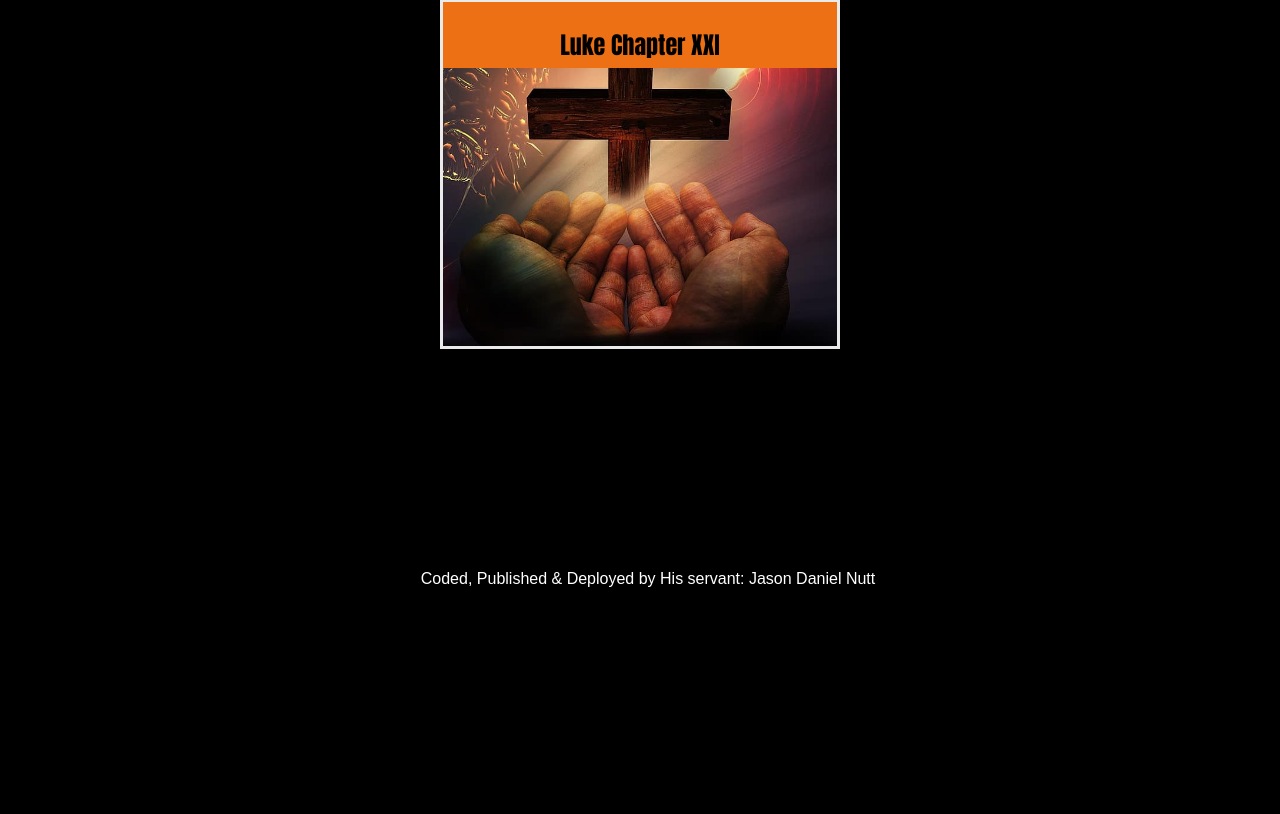
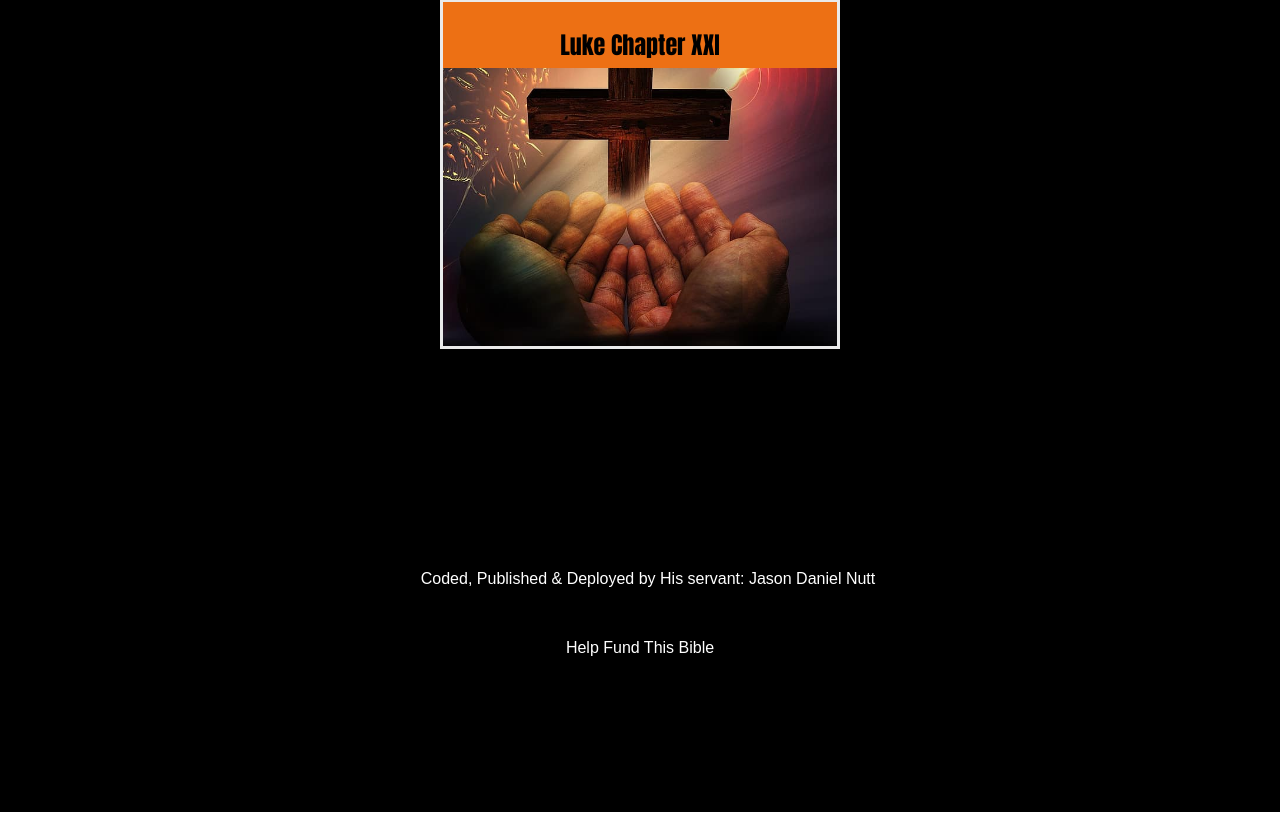
Before and after one commit to jnutt367/luke, a Next.js app: page / in a window 1280 px wide. Shown: the part 5012-5826 px from the top of the page. Built offline with nearby package versions, Linux system fonts and the light colour scheme.

Commit message:
Update Home.module.css
.fund {
    text-align: center;
    color: white;
    font-family: cursive, Fantasy;
}

```diff
--- a/styles/Home.module.css
+++ b/styles/Home.module.css
@@ -62,7 +62,11 @@
   top: 10px;
 }
 
-
+.fund {
+    text-align: center;
+    color: white;
+    font-family: cursive, Fantasy;
+}
 .image {
     margin-top: -50px;
     padding-left: 100px;
```
